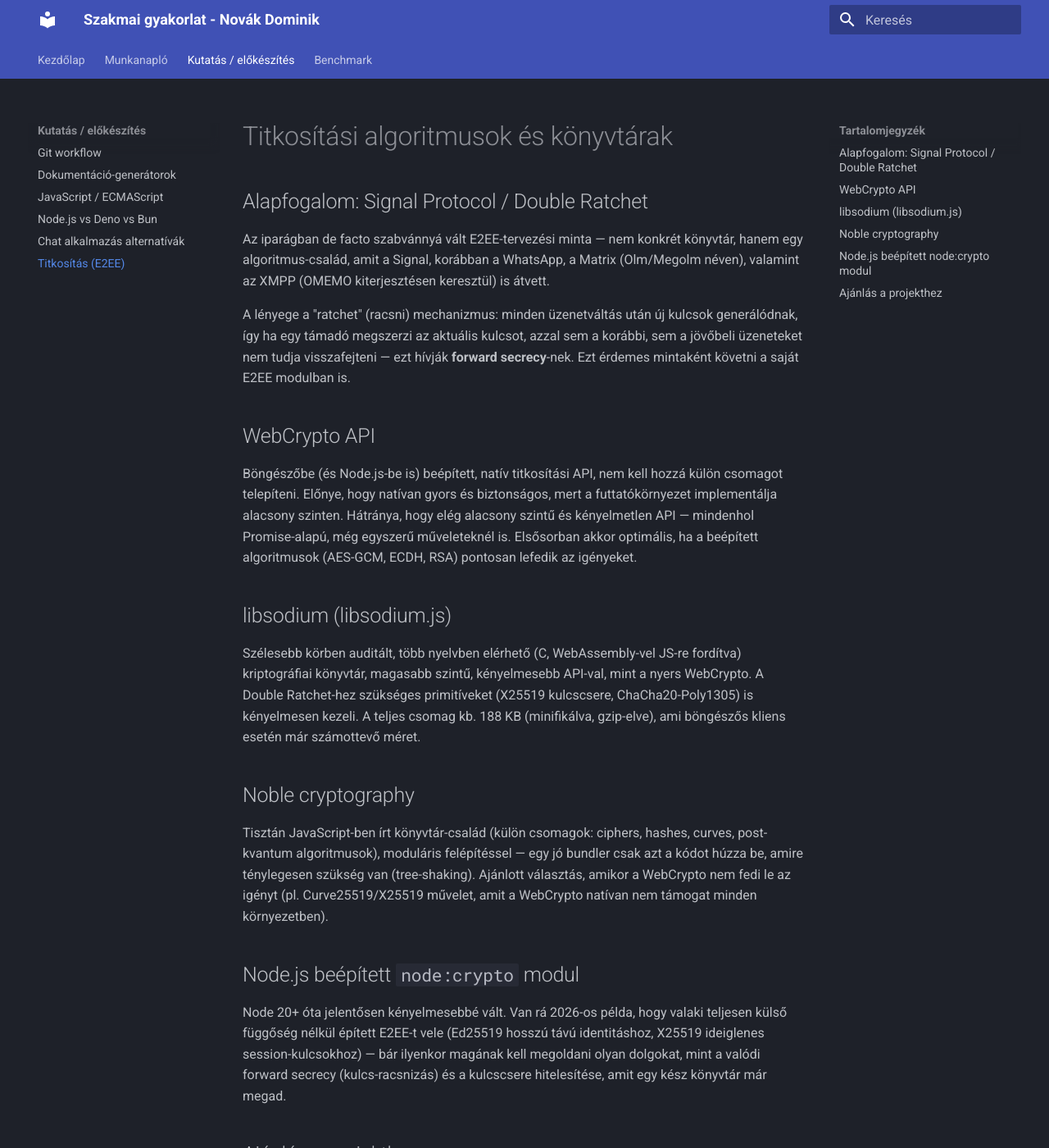
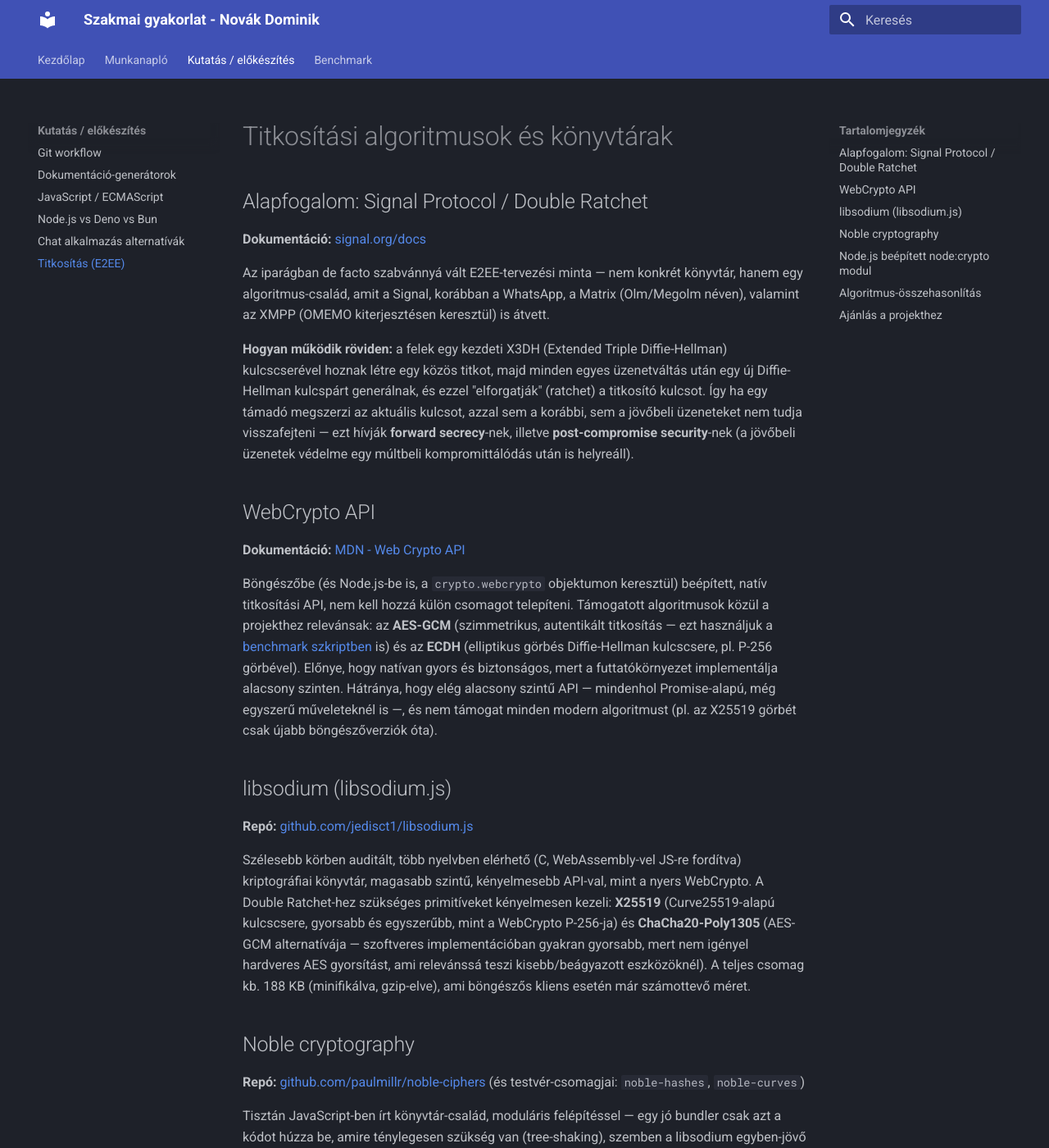
Before and after one commit to NDominikViktor/szak_gyak, an MkDocs documentation site: the page built from docs/research/encryption.md, in a window 1280 px wide and 1400 px high. Shown: the whole window at 82% size. Built offline with MkDocs 1.6.1 and Material for MkDocs 9.7.7, drawn with Linux system fonts in a browser that asks for light colours; some of the changed text lies outside the part shown.

Commit message:
docs: add references and detailed algorithm comparison to encryption research

```diff
--- a/docs/research/encryption.md
+++ b/docs/research/encryption.md
@@ -1,53 +1,88 @@
 # Titkosítási algoritmusok és könyvtárak
 
 ## Alapfogalom: Signal Protocol / Double Ratchet
+
+**Dokumentáció:** [signal.org/docs](https://signal.org/docs/)
 
 Az iparágban de facto szabvánnyá vált E2EE-tervezési minta — nem konkrét
 könyvtár, hanem egy algoritmus-család, amit a Signal, korábban a
 WhatsApp, a Matrix (Olm/Megolm néven), valamint az XMPP (OMEMO
 kiterjesztésen keresztül) is átvett.
 
-A lényege a "ratchet" (racsni) mechanizmus: minden üzenetváltás után új
-kulcsok generálódnak, így ha egy támadó megszerzi az aktuális kulcsot,
-azzal sem a korábbi, sem a jövőbeli üzeneteket nem tudja visszafejteni —
-ezt hívják **forward secrecy**-nek. Ezt érdemes mintaként követni a saját
-E2EE modulban is.
+**Hogyan működik röviden:** a felek egy kezdeti X3DH (Extended
+Triple Diffie-Hellman) kulcscserével hoznak létre egy közös titkot, majd
+minden egyes üzenetváltás után egy új Diffie-Hellman kulcspárt
+generálnak, és ezzel "elforgatják" (ratchet) a titkosító kulcsot. Így ha
+egy támadó megszerzi az aktuális kulcsot, azzal sem a korábbi, sem a
+jövőbeli üzeneteket nem tudja visszafejteni — ezt hívják **forward
+secrecy**-nek, illetve **post-compromise security**-nek (a jövőbeli
+üzenetek védelme egy múltbeli kompromittálódás után is helyreáll).
 
 ## WebCrypto API
 
-Böngészőbe (és Node.js-be is) beépített, natív titkosítási API, nem kell
-hozzá külön csomagot telepíteni. Előnye, hogy natívan gyors és biztonságos,
-mert a futtatókörnyezet implementálja alacsony szinten. Hátránya, hogy
-elég alacsony szintű és kényelmetlen API — mindenhol Promise-alapú, még
-egyszerű műveleteknél is. Elsősorban akkor optimális, ha a beépített
-algoritmusok (AES-GCM, ECDH, RSA) pontosan lefedik az igényeket.
+**Dokumentáció:** [MDN - Web Crypto
+API](https://developer.mozilla.org/en-US/docs/Web/API/Web_Crypto_API)
+
+Böngészőbe (és Node.js-be is, a `crypto.webcrypto` objektumon keresztül)
+beépített, natív titkosítási API, nem kell hozzá külön csomagot
+telepíteni. Támogatott algoritmusok közül a projekthez relevánsak: az
+**AES-GCM** (szimmetrikus, autentikált titkosítás — ezt használjuk a
+[benchmark szkriptben](../benchmarks/perf-hooks-example.md) is) és az
+**ECDH** (elliptikus görbés Diffie-Hellman kulcscsere, pl. P-256 görbével).
+Előnye, hogy natívan gyors és biztonságos, mert a futtatókörnyezet
+implementálja alacsony szinten. Hátránya, hogy elég alacsony szintű API
+— mindenhol Promise-alapú, még egyszerű műveleteknél is —, és nem
+támogat minden modern algoritmust (pl. az X25519 görbét csak újabb
+böngészőverziók óta).
 
 ## libsodium (libsodium.js)
+
+**Repó:** [github.com/jedisct1/libsodium.js](https://github.com/jedisct1/libsodium.js)
 
 Szélesebb körben auditált, több nyelvben elérhető (C, WebAssembly-vel
 JS-re fordítva) kriptográfiai könyvtár, magasabb szintű, kényelmesebb
 API-val, mint a nyers WebCrypto. A Double Ratchet-hez szükséges
-primitíveket (X25519 kulcscsere, ChaCha20-Poly1305) is kényelmesen
-kezeli. A teljes csomag kb. 188 KB (minifikálva, gzip-elve), ami böngészős
-kliens esetén már számottevő méret.
+primitíveket kényelmesen kezeli: **X25519** (Curve25519-alapú
+kulcscsere, gyorsabb és egyszerűbb, mint a WebCrypto P-256-ja) és
+**ChaCha20-Poly1305** (AES-GCM alternatívája — szoftveres
+implementációban gyakran gyorsabb, mert nem igényel hardveres AES
+gyorsítást, ami relevánssá teszi kisebb/beágyazott eszközöknél). A teljes
+csomag kb. 188 KB (minifikálva, gzip-elve), ami böngészős kliens esetén
+már számottevő méret.
 
 ## Noble cryptography
 
-Tisztán JavaScript-ben írt könyvtár-család (külön csomagok: ciphers,
-hashes, curves, post-kvantum algoritmusok), moduláris felépítéssel — egy
+**Repó:** [github.com/paulmillr/noble-ciphers](https://github.com/paulmillr/noble-ciphers)
+(és testvér-csomagjai: `noble-hashes`, `noble-curves`)
+
+Tisztán JavaScript-ben írt könyvtár-család, moduláris felépítéssel — egy
 jó bundler csak azt a kódot húzza be, amire ténylegesen szükség van
-(tree-shaking). Ajánlott választás, amikor a WebCrypto nem fedi le az
-igényt (pl. Curve25519/X25519 művelet, amit a WebCrypto natívan nem
-támogat minden környezetben).
+(tree-shaking), szemben a libsodium egyben-jövő WASM-bináris méretével.
+Ajánlott választás, amikor a WebCrypto nem fedi le az igényt (pl.
+Curve25519/X25519 művelet régebbi böngészőkben).
 
 ## Node.js beépített `node:crypto` modul
 
-Node 20+ óta jelentősen kényelmesebbé vált. Van rá 2026-os példa, hogy
-valaki teljesen külső függőség nélkül épített E2EE-t vele (Ed25519 hosszú
-távú identitáshoz, X25519 ideiglenes session-kulcsokhoz) — bár ilyenkor
-magának kell megoldani olyan dolgokat, mint a valódi forward secrecy
-(kulcs-racsnizás) és a kulcscsere hitelesítése, amit egy kész könyvtár már
-megad.
+**Dokumentáció:** [nodejs.org/api/crypto.html](https://nodejs.org/api/crypto.html)
+
+Node 20+ óta jelentősen kényelmesebbé vált, és tartalmazza a
+`crypto.webcrypto` objektumot is (ugyanaz az API, mint böngészőben). Van
+rá 2026-os példa, hogy valaki teljesen külső függőség nélkül épített
+E2EE-t vele (**Ed25519** hosszú távú identitáshoz — ez az EdDSA aláíró
+algoritmus Curve25519 fölött, **X25519** ideiglenes session-kulcsokhoz) —
+bár ilyenkor magának kell megoldania olyan dolgokat, mint a valódi
+forward secrecy (kulcs-racsnizás) és a kulcscsere hitelesítése, amit egy
+kész könyvtár már megad.
+
+## Algoritmus-összehasonlítás
+
+| Algoritmus | Típus | Hol használjuk | Megjegyzés |
+|---|---|---|---|
+| **AES-GCM** | szimmetrikus, autentikált titkosítás | üzenettartalom titkosítása | hardveres gyorsítással (AES-NI) nagyon gyors modern CPU-kon; ezt méri a [benchmark](../benchmarks/perf-hooks-example.md) |
+| **ChaCha20-Poly1305** | szimmetrikus, autentikált titkosítás | AES-GCM alternatívája | szoftveresen gyakran gyorsabb, ha nincs hardveres AES-gyorsítás |
+| **ECDH (P-256)** | aszimmetrikus kulcscsere | kezdeti közös titok létrehozása | WebCrypto natívan támogatja |
+| **X25519 (Curve25519)** | aszimmetrikus kulcscsere | Double Ratchet kulcscsere lépései | gyorsabb és egyszerűbb, mint a P-256, de a WebCrypto csak újabban támogatja natívan |
+| **Ed25519** | digitális aláírás | identitás-hitelesítés (kulcscsere aláírása) | EdDSA séma Curve25519 fölött |
 
 ## Ajánlás a projekthez
 
```
